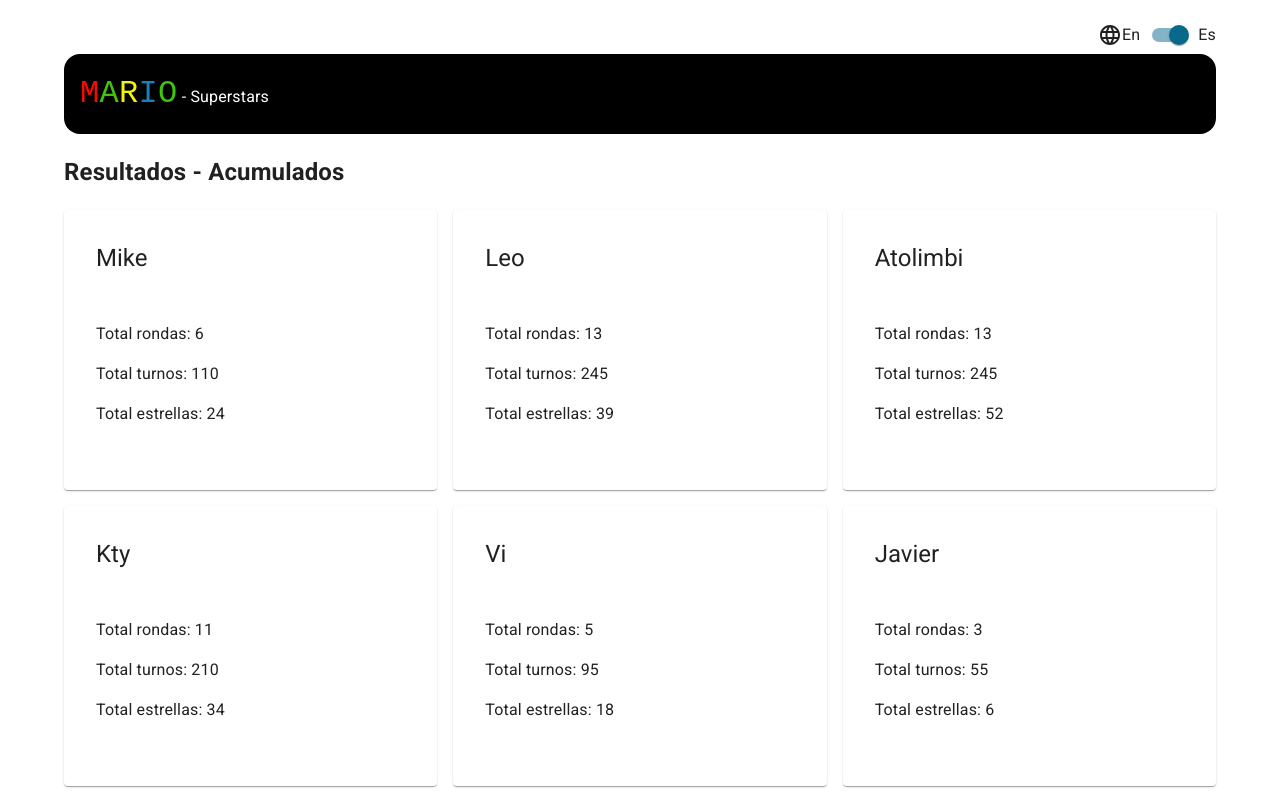
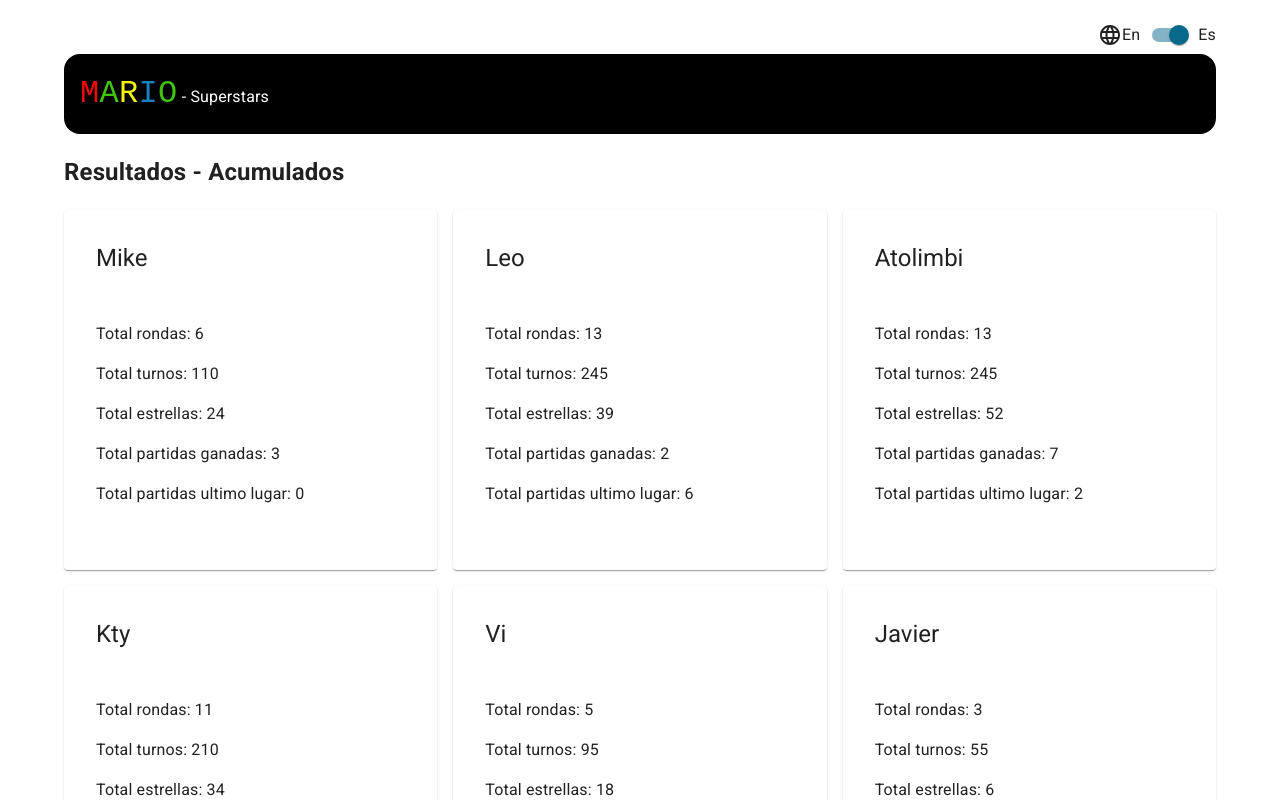
Before and after one commit to atolimbi/lapipolresults, a React (Create React App) app: page /#/marioparty in a window 1280 px wide. Shown: the top 800 px of the page. Built offline with nearby package versions, Linux system fonts and the light colour scheme.

Commit message:
apps shows more stats per player

```diff
--- a/src/app/components/marioPartySuperstars/marioPartySuperstarsPlayerCard/marioPartySuperstarsPlayerCard.tsx
+++ b/src/app/components/marioPartySuperstars/marioPartySuperstarsPlayerCard/marioPartySuperstarsPlayerCard.tsx
@@ -1,8 +1,10 @@
 import { Card, CardContent, CardHeader } from '@mui/material';
+import { FinalPlace } from 'models/enums/finalPlace';
 import { GameMatch } from 'models/interfaces/gameMatch';
 import { Result } from 'models/interfaces/_index';
 
 const getAccumulatedTurns = (playerStats: Array<GameMatch>): number => {
+  // console.log(playerStats);
   let totalTurns = 0;
   playerStats.forEach((round: GameMatch) => {
     totalTurns = totalTurns + round.amountOfTurns;
@@ -24,6 +26,12 @@ function MarioPartySuperstarsPlayerCard(props: { playerStats: Array<GameMatch>;
   const accumulatedTurns = getAccumulatedTurns(props.playerStats);
   const accumulatedRounds = props.playerStats.length;
   const accumulatedStars = getAccumulatedStars(props.playerStats.map((round: GameMatch) => round.playerResults[0]));
+  const totalWins = props.playerStats
+    .map((round: GameMatch) => round.playerResults[0])
+    .filter((result: Result) => result.finalPlace === FinalPlace.FIRST).length;
+  const totalLoses = props.playerStats
+    .map((round: GameMatch) => round.playerResults[0])
+    .filter((result: Result) => result.finalPlace === FinalPlace.FOURTH).length;
   return playerName ? (
     <Card>
       <CardContent>
@@ -36,6 +44,8 @@ function MarioPartySuperstarsPlayerCard(props: { playerStats: Array<GameMatch>;
               <p>Total rondas: {accumulatedRounds}</p>
               <p>Total turnos: {accumulatedTurns}</p>
               <p>Total estrellas: {accumulatedStars}</p>
+              <p>Total partidas ganadas: {totalWins}</p>
+              <p>Total partidas ultimo lugar: {totalLoses}</p>
             </div>
           )}
         </CardContent>
```
